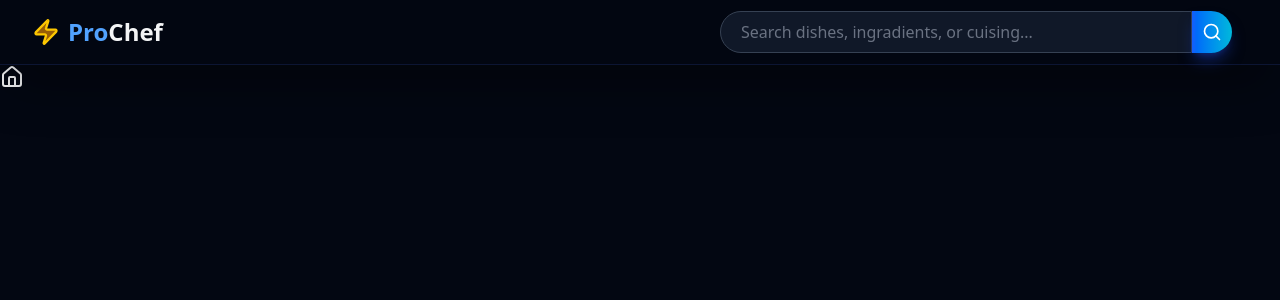
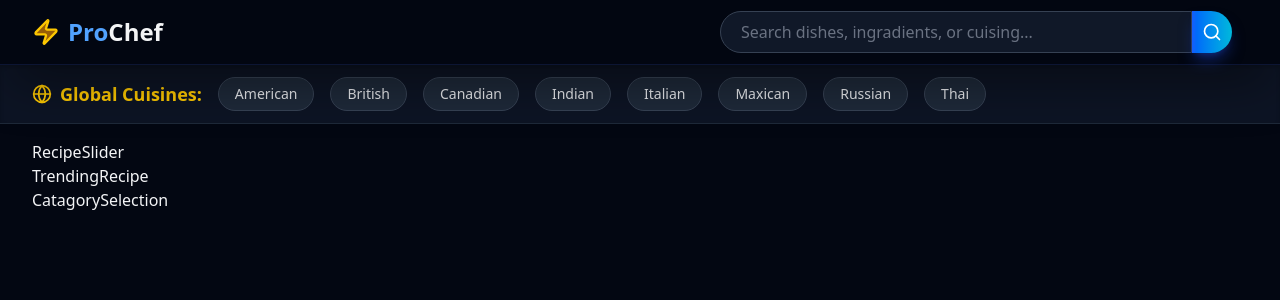
Before and after one commit to md-shafiuddin-shajib/recipe_web_app, a React (Vite) app: page / in a window 1280 px wide. Shown: the top 300 px of the page. Built offline with nearby package versions, Linux system fonts and the light colour scheme; no server answers.

Commit message:
little progress on HomeView.jsx and custom hook.

```diff
--- a/src/App.jsx
+++ b/src/App.jsx
@@ -6,7 +6,8 @@ import SearchView from "./component/SearchView";
 import Cuisin from "./component/Cuisin";
 import HomeView from "./component/HomeView";
 import TrendingRecipe from "./component/TrendingRecipe";
-import { Home } from "lucide-react";
+import { API_URL } from "./component/useFetch";
+
 
 const App = () => {
   return (
@@ -15,8 +16,9 @@ const App = () => {
 
           <div className="min-h-screen bg-gray-950 font-sans tex  text-gray-100">
             <Navbar/>
+            <Cuisin/>
             <Routes>
-              <Route path="/" element={<Home/>}/>
+              <Route path="/" element={<HomeView/>}/>
             </Routes>
           </div>
 
--- a/src/component/Cuisin.jsx
+++ b/src/component/Cuisin.jsx
@@ -1,9 +1,40 @@
-import React from 'react'
+import React from "react";
+import { Globe } from "lucide-react";
 
 const Cuisin = () => {
+  const featureAreas = [
+    "American",
+    "British",
+    "Canadian",
+    "Indian",
+    "Italian",
+    "Maxican",
+    "Russian",
+    "Thai",
+  ];
+
   return (
-    <div>Cuisin</div>
-  )
-}
+    <>
+      <div className="bg-gray-900/80 border-b border-y-gray-800 shadow-inner shadow-black/20">
+        <div className="max-w-7xl mx-auto px-4 lg:px-8  overflow-x-auto scrollbar-hide">
+          <div className="flex items-center gap-4 py-3">
+            <div className="flex items-center text-lg font-bold text-yellow-400 gap-2">
+              <Globe className="size-5" />
+              <h1 className="whitespace-nowrap">Global Cuisines:</h1>
+            </div>
+            {featureAreas.map((area, index) => (
+              <button
+                key={index}
+                className="cursor-pointer text-gray-200 text-sm whitespace-normal hver:text-white trasition-all duration-300 py-1.5 px-4 rounded-full bg-gray-800 hover:bg-indigo-600 border border-gray-700 transform hover:scale-105"
+              >
+                {area}
+              </button>
+            ))}
+          </div>
+        </div>
+      </div>
+    </>
+  );
+};
 
-export default Cuisin
+export default Cuisin;
--- a/src/component/HomeView.jsx
+++ b/src/component/HomeView.jsx
@@ -1,9 +1,19 @@
-import React from 'react'
+import React from "react";
+import RecipeSlider from "./RecipeSlider";
+import TrendingRecipe from "./TrendingRecipe";
+import CatagorySelection from "./CatagorySelection";
+import { API_URL } from "./useFetch";
 
 const HomeView = () => {
   return (
-    <div>HomeView</div>
-  )
-}
+    <>
+      <main className="max-w-8xl mx-auto px-4 sm:px-6 lg:px-8 py-4">
+        <RecipeSlider title="Staff Curated Picks." fetchUrl={`${API_URL}search.php?f=a`}/>
+        <TrendingRecipe title="Quick & Easy Meals" fetchUrl={`${API_URL}filter.php?a=American`}/>
+        <CatagorySelection />
+      </main>
+    </>
+  );
+};
 
-export default HomeView
+export default HomeView;
--- a/src/component/Navbar.jsx
+++ b/src/component/Navbar.jsx
@@ -7,6 +7,7 @@ const Navbar = () => {
 
   const handleSearch = (e) =>{
     e.preventDefault();
+    setInput("");
     console.log(`${input}`);
   }
   return (
--- /dev/null
+++ b/src/component/RecipeSlider.jsx
@@ -0,0 +1,13 @@
+import React from 'react'
+import { useFetch } from './useFetch';
+
+
+const RecipeSlider = ({title, fetchUrl}) => {
+  const {data, loading, error} = useFetch(fetchUrl);
+  console.log(data, error, loading);
+  return (
+    <div>RecipeSlider</div>
+  )
+}
+
+export default RecipeSlider
--- a/src/component/useFetch.js
+++ b/src/component/useFetch.js
@@ -0,0 +1,37 @@
+import React, { useEffect, useState } from 'react';
+
+export const API_URL = "https://www.themealdb.com/api/json/v1/1/"
+
+export const useFetch = (url) => {
+  const [data, setData] = useState(null);
+  const [loading, setLoading] = useState(true);
+  const [error, setError] = useState(null);
+
+  useEffect(()=>{
+    if(!url){
+      setLoading(false);
+      return;
+    }
+    const fetchData = async () =>{
+      try {
+        setLoading(true);
+        setError(null);
+        const res = await fetch(url);
+        if(!res.ok) throw new Error(`Error: ${res.status}`);
+
+        const json = await res.json();
+        setData(json);
+      }
+      catch (error) {
+        setError(error);
+        setError(error.message);
+      }
+      finally{
+        setLoading(false);
+      }
+    };
+    fetchData();
+  }, [url]);
+
+  return {data, loading, error};
+}
```
